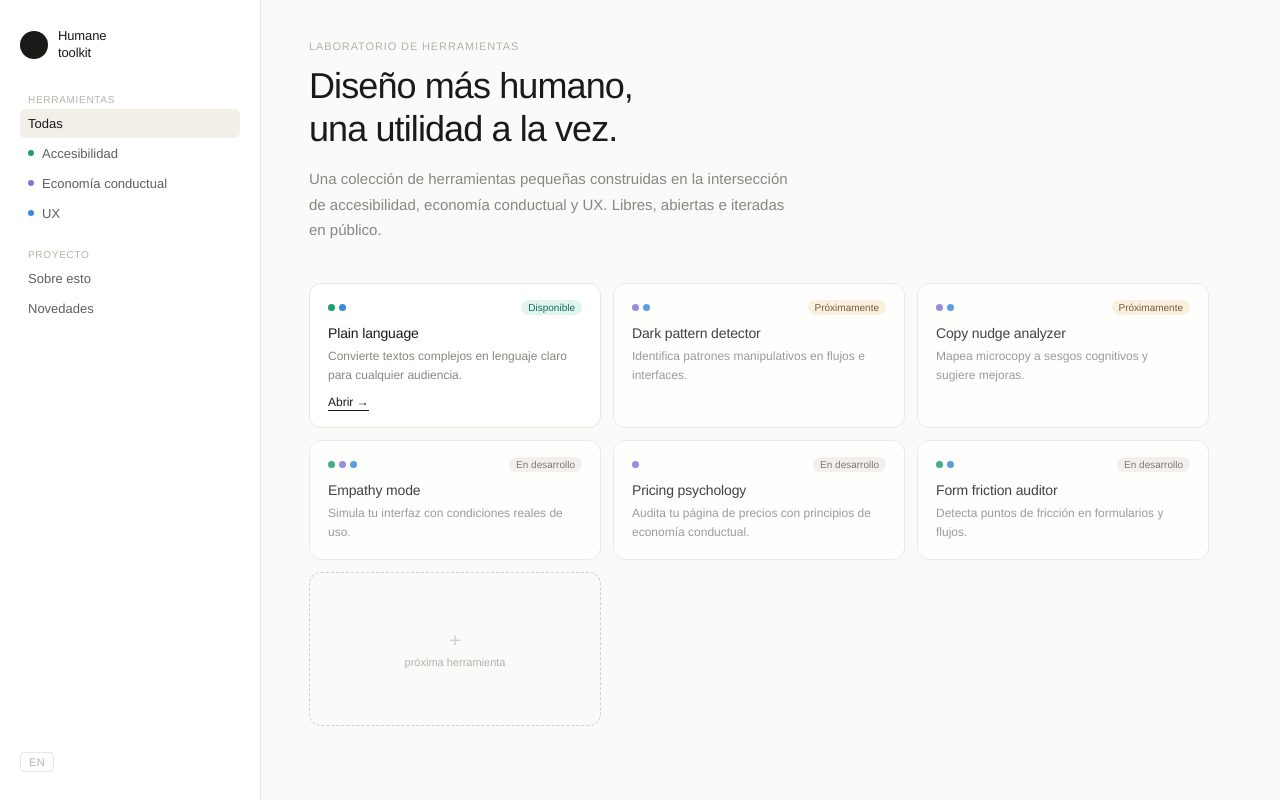
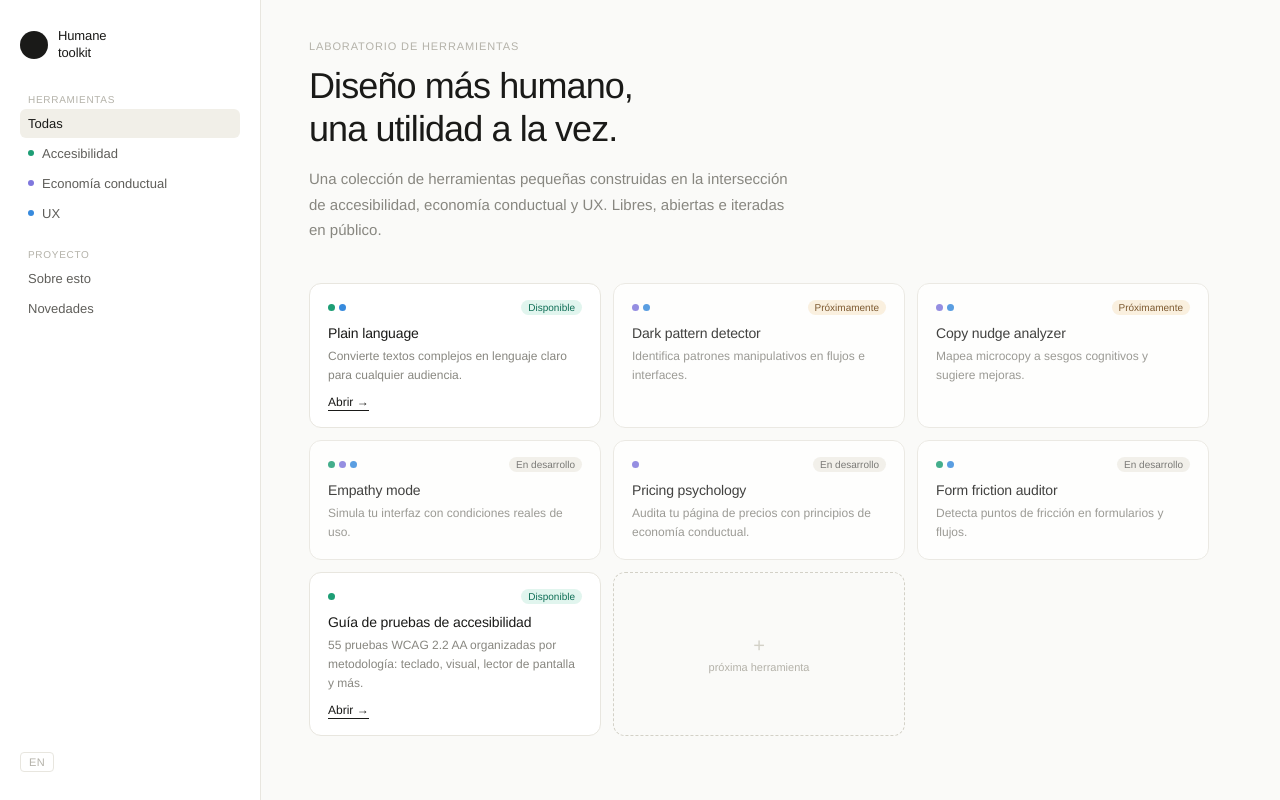
Before and after one commit to izaskunsv/humanelab, a Next.js app: page / in a window 1280 px wide. Built offline with nearby package versions, Linux system fonts and the light colour scheme.

Commit message:
feat: add accessibility guide to home

```diff
--- a/app/page.jsx
+++ b/app/page.jsx
@@ -99,6 +99,14 @@ const TOOLS = [
     status: "wip",
     url: null,
   },
+  {
+  id: "guia-accesibilidad",
+  name: { es: "Guía de pruebas de accesibilidad", en: "Accessibility testing guide" },
+  desc: { es: "55 pruebas WCAG 2.2 AA organizadas por metodología: teclado, visual, lector de pantalla y más.", en: "55 WCAG 2.2 AA tests organised by methodology: keyboard, visual, screen reader and more." },
+  tags: ["a11y"],
+  status: "live",
+  url: "/guia-pruebas-accesibilidad.html",
+},
 ];
 
 const TAG_META = {
```
